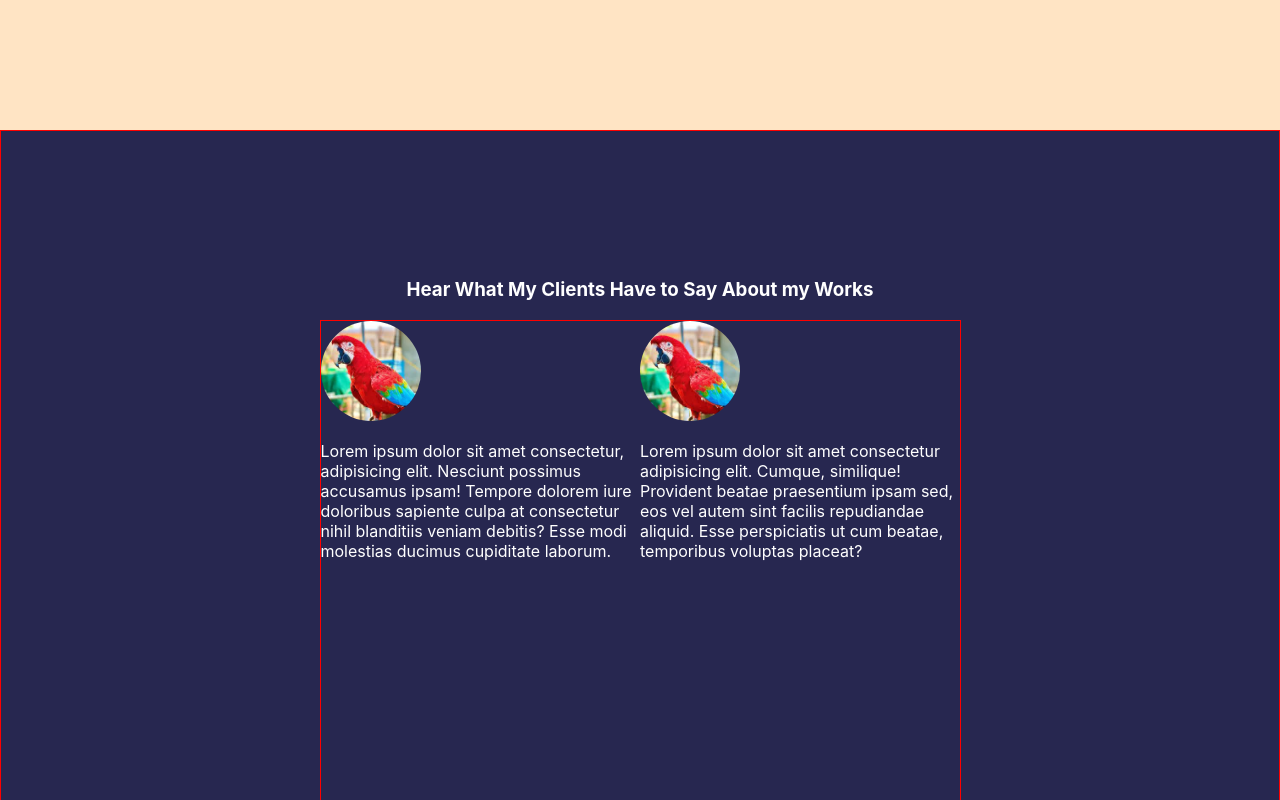
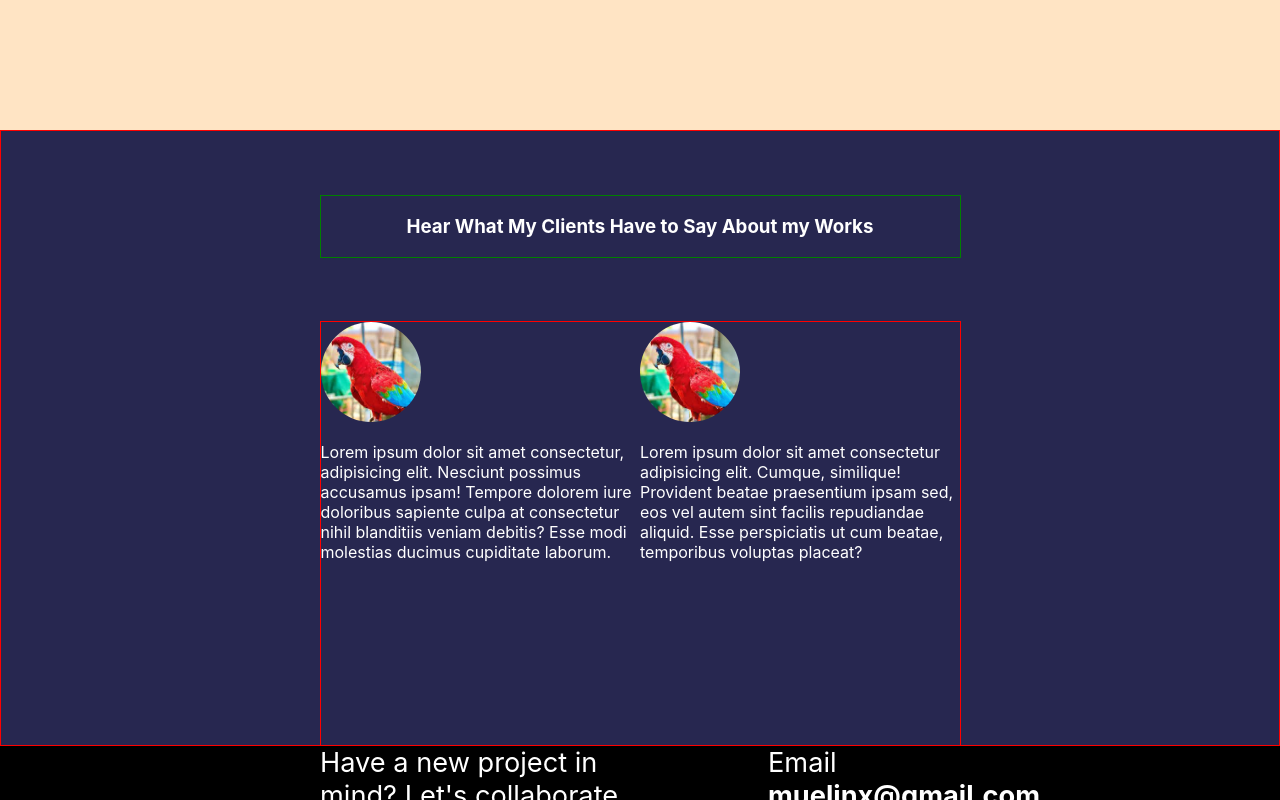
Before and after one commit to Muelji/myportfoliowebsite, a React (Create React App) app: page / in a window 1280 px wide. Shown: the part 4440-5240 px from the top of the page. Built offline with nearby package versions, Linux system fonts and the light colour scheme.

Commit message:
working on all component

```diff
--- a/src/Components/Test.css
+++ b/src/Components/Test.css
@@ -2,7 +2,7 @@
     background-color: rgb(39, 39, 80);
     border: 1px solid red;
     color: white;
-    padding-top: 10%;
+    padding-top: 5%;
 
 }
 
@@ -16,6 +16,8 @@
     width: 50%;
     text-align: center;
     margin: auto;
+    border: 1px solid green;
+    margin-bottom: 5%;
 }
 
 
```
